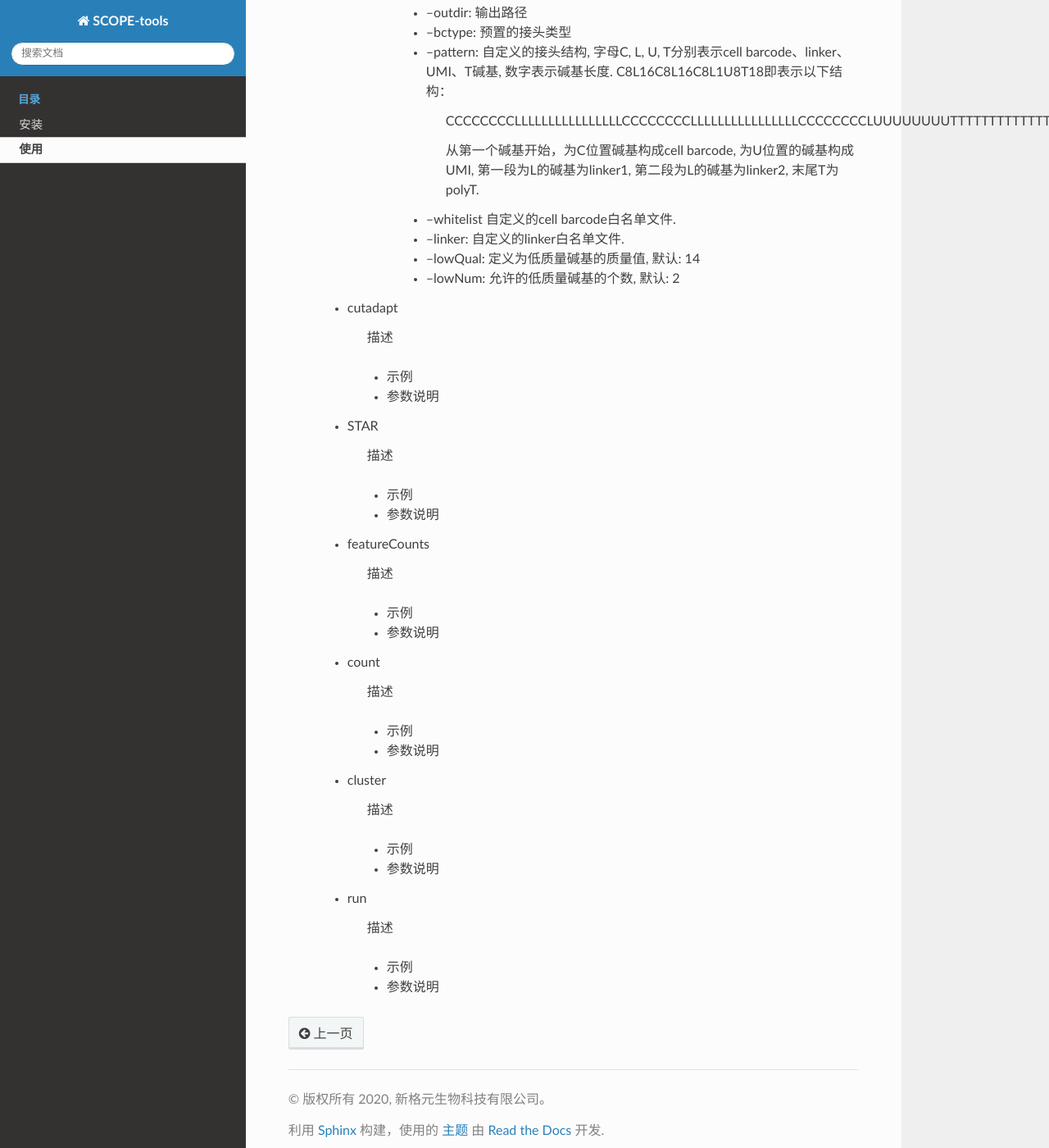
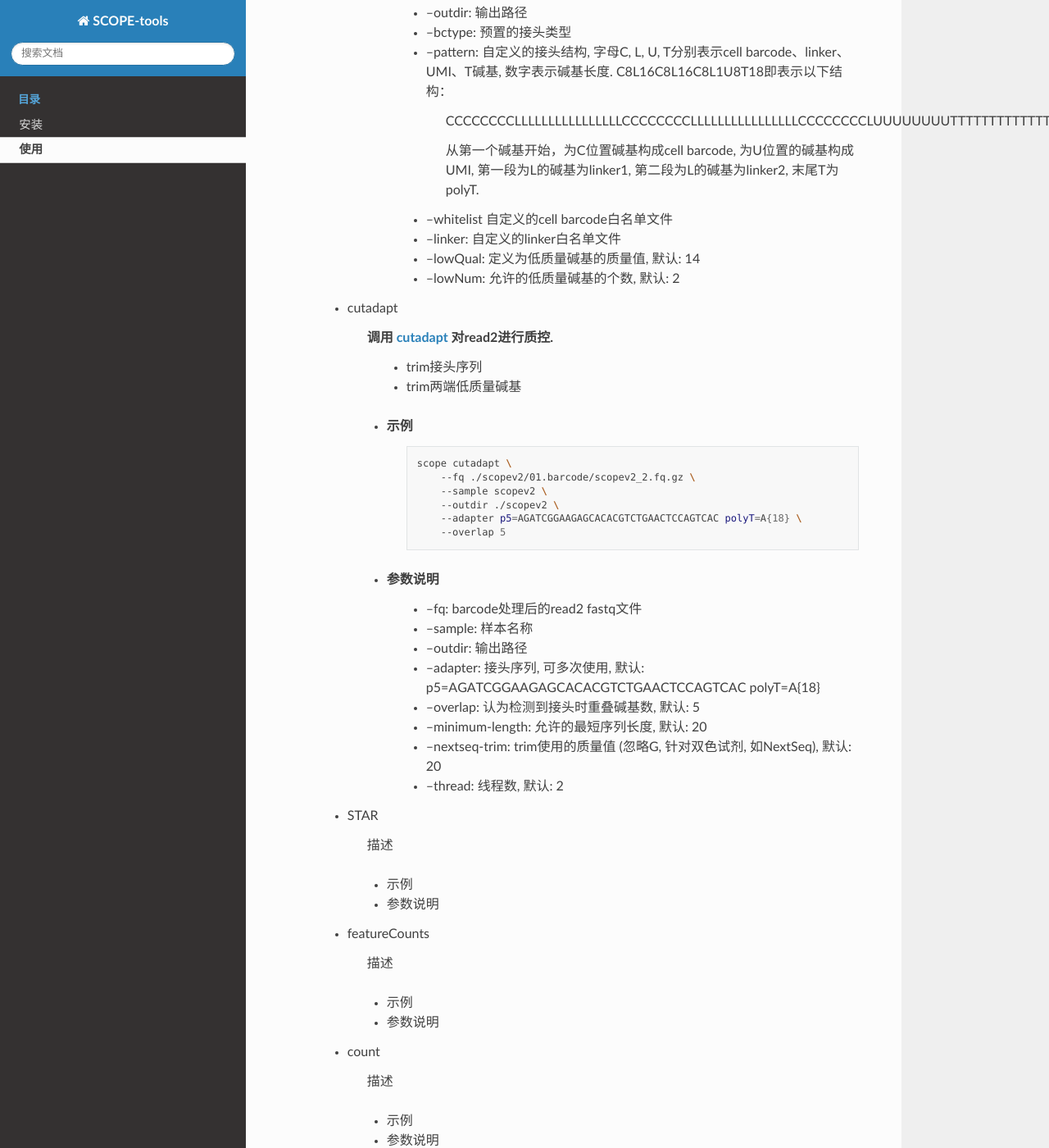
Before and after one commit to SingleronBio/SCOPE-tools, a Sphinx documentation site: the page built from docs/usage.rst, in a window 1280 px wide and 1400 px high, scrolled down 1660 px. Shown: the whole window at 82% size. Built offline with Sphinx 7.4.7 and the Read the Docs theme 2.0.0, drawn with Linux system fonts in a browser that asks for light colours.

Commit message:
update scope cutadapt doc

```diff
--- a/docs/usage.rst
+++ b/docs/usage.rst
@@ -78,7 +78,7 @@
                     --fq1 ./rawdata/R2005073_L1_1.fq.gz \
                     --fq2 ./rawdata/R2005073_L1_2.fq.gz \
                     --sample scopev2 \
-                    --outdir ./scope \
+                    --outdir ./scopev2 \
                     --bctype SCOPEv2
 
         * 参数说明
@@ -93,18 +93,37 @@
 
                 从第一个碱基开始，为C位置碱基构成cell barcode, 为U位置的碱基构成UMI, 第一段为L的碱基为linker1, 第二段为L的碱基为linker2, 末尾T为polyT.
 
-            * --whitelist 自定义的cell barcode白名单文件.
-            * --linker: 自定义的linker白名单文件.
+            * --whitelist 自定义的cell barcode白名单文件
+            * --linker: 自定义的linker白名单文件
             * --lowQual: 定义为低质量碱基的质量值, 默认: 14
             * --lowNum: 允许的低质量碱基的个数, 默认: 2
 
     * cutadapt
 
-        描述
+        调用 cutadapt_ 对read2进行质控.
+            * trim接头序列
+            * trim两端低质量碱基
+
+            .. _cutadapt: https://en.wikipedia.org/wiki/Hamming_distance
 
         * 示例
+            .. code-block:: bash
 
+                scope cutadapt \
+                    --fq ./scopev2/01.barcode/scopev2_2.fq.gz \
+                    --sample scopev2 \
+                    --outdir ./scopev2 \
+                    --adapter p5=AGATCGGAAGAGCACACGTCTGAACTCCAGTCAC polyT=A{18} \
+                    --overlap 5
         * 参数说明
+            * --fq: barcode处理后的read2 fastq文件
+            * --sample: 样本名称
+            * --outdir: 输出路径
+            * --adapter: 接头序列, 可多次使用, 默认: p5=AGATCGGAAGAGCACACGTCTGAACTCCAGTCAC polyT=A{18}
+            * --overlap: 认为检测到接头时重叠碱基数, 默认: 5
+            * --minimum-length: 允许的最短序列长度, 默认: 20
+            * --nextseq-trim: trim使用的质量值 (忽略G, 针对双色试剂, 如NextSeq), 默认: 20
+            * --thread: 线程数, 默认: 2
 
     * STAR
 
```
